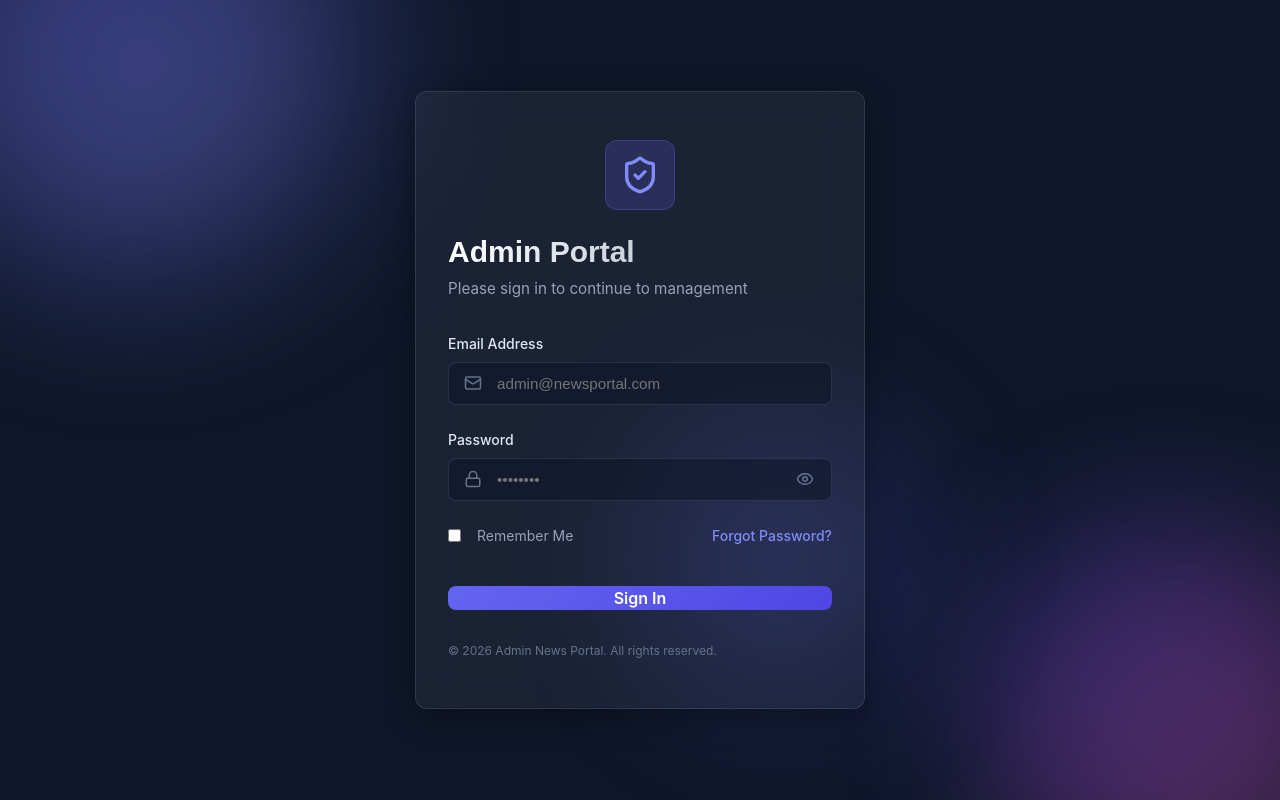
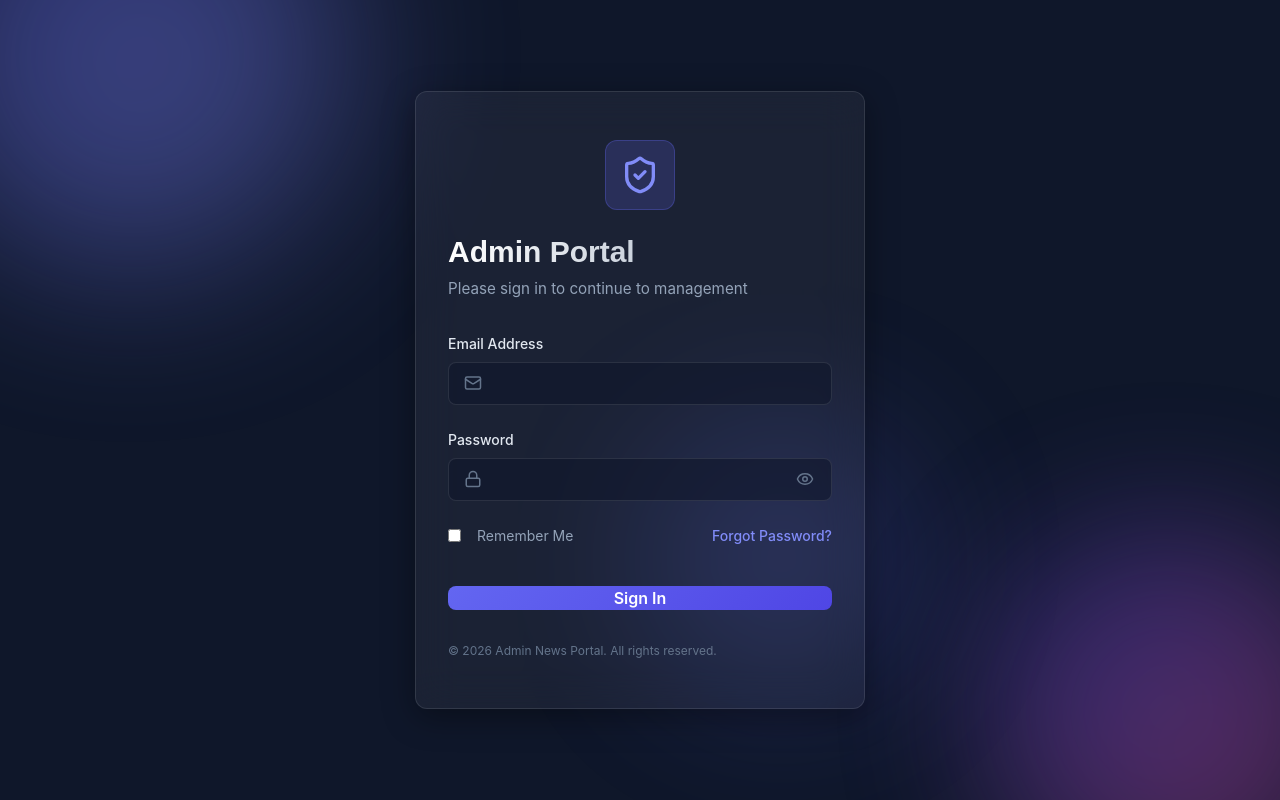
Before and after one commit to umashankarpatel78980/NewsAdminWebsite, a React (Vite) app in the folder Admin Frontend/: page /login in a window 1280 px wide. Built offline with nearby package versions, Linux system fonts and the light colour scheme.

Commit message:
login changes

```diff
--- a/Admin Frontend/src/pages/LoginPage.jsx
+++ b/Admin Frontend/src/pages/LoginPage.jsx
@@ -52,7 +52,6 @@ export default function LoginPage() {
                                 <input
                                     type="email"
                                     required
-                                    placeholder="admin@newsportal.com"
                                     value={email}
                                     onChange={(e) => setEmail(e.target.value)}
                                 />
@@ -66,7 +65,6 @@ export default function LoginPage() {
                                 <input
                                     type={showPassword ? "text" : "password"}
                                     required
-                                    placeholder="••••••••"
                                     value={password}
                                     onChange={(e) => setPassword(e.target.value)}
                                 />
```
